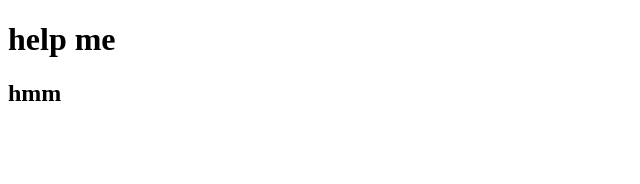
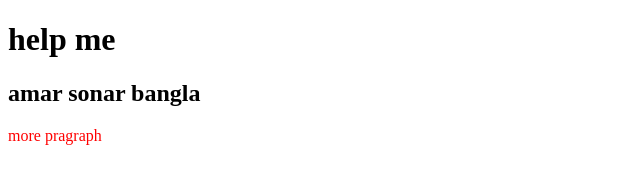
Before and after one commit to osmanhossen/my-new-repo, a plain HTML site: page index.html in a window 1280 px wide. Shown: the whole page, without its empty margins (0-640 px from the left). Drawn offline with Linux system fonts and the light colour scheme.

Commit message:
styleadd

```diff
--- a/index.html
+++ b/index.html
@@ -5,12 +5,14 @@
     <meta http-equiv="X-UA-Compatible" content="IE=edge">
     <meta name="viewport" content="width=device-width, initial-scale=1.0">
     <title>MY NEW REPO</title>
+    <link rel="stylesheet" href="style.css">
+
 </head>
 <body>
+<h1>help me</h1>
 
-    <h1>help me</h1>
+<h2>amar sonar bangla</h2>
 
-    <h2>hmm</h2>
-
+<p>more pragraph </p>
 </body>
 </html>
--- a/style.css
+++ b/style.css
@@ -0,0 +1,4 @@
+p{
+
+    color:red;
+}
```
